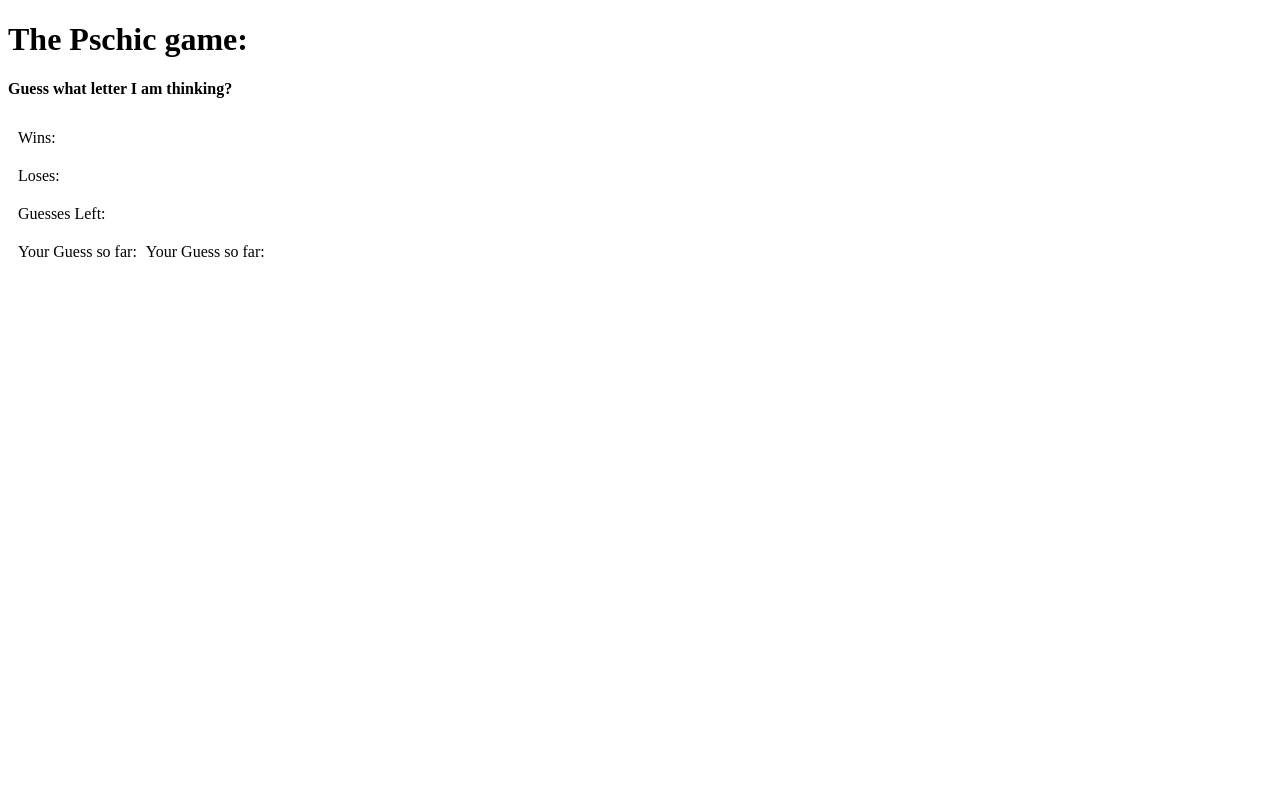
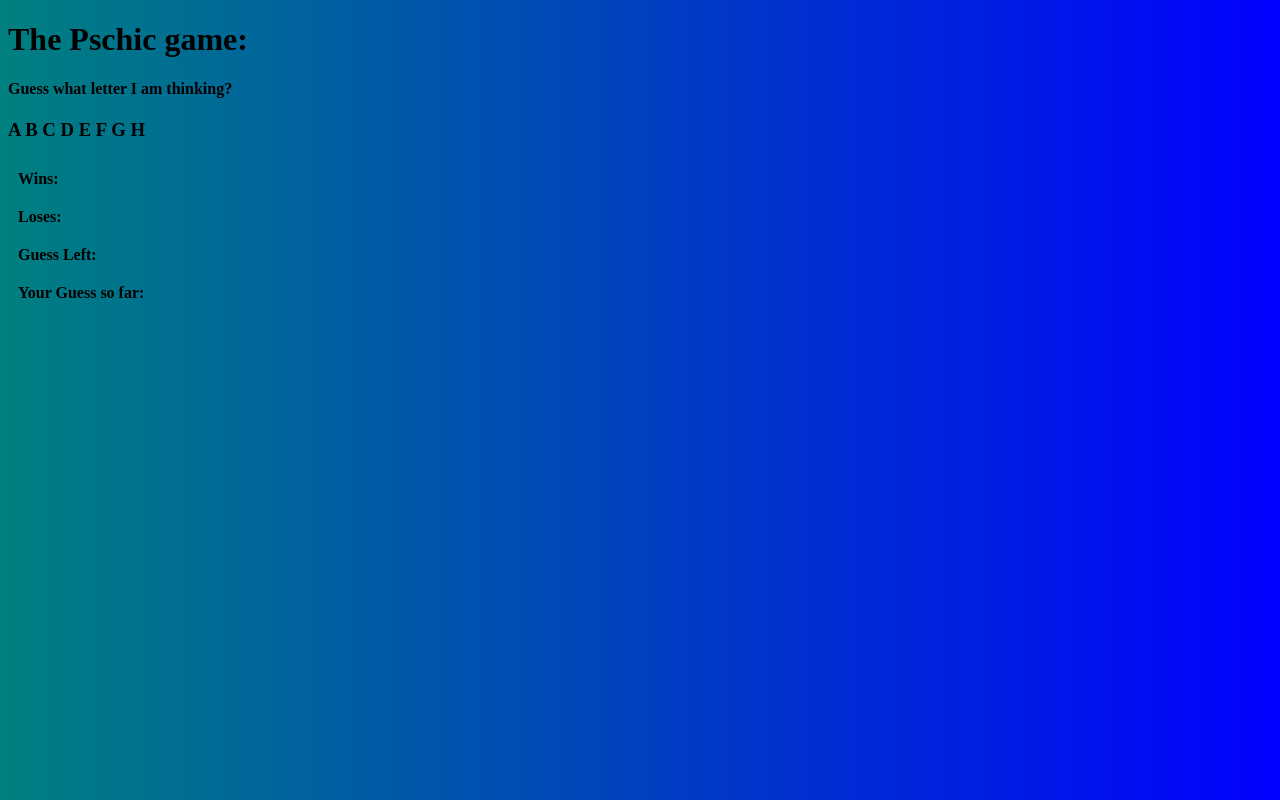
Before and after one commit to Sghsolomon/Psychic-game, a plain HTML site: page index.html in a window 1280 px wide. Drawn offline with Linux system fonts and the light colour scheme.

Commit message:
I have updated three files

```diff
--- a/assets/index.js
+++ b/assets/index.js
@@ -1,15 +1,21 @@
+
+
+
+
 var wins = 0;
 var loses = 0;
 var guesses = 8;
 
-var letters = ['a', 'c', 'e', 'g', 'h', 'j', 'l', 'n', 'p', 'k'];
+var letters = ['a', 'b', 'c', 'd', 'e', 'f', 'g', 'h'];
 
 
-function noug(){}
+
 
 document.onkeyup = function(){
     var userGuess = String.fromCharCode(event.keyCode).toLowerCase();
+    console.log(userGuess);
     var computerGuess =   letters[Math.floor(Math.random() * letters.length)];
+    console.log(computerGuess);
     if(guesses == 0){
         guesses +=  8;
     }
@@ -21,6 +27,7 @@ document.onkeyup = function(){
 
     if(userGuess == computerGuess){
         wins++;
+        guesses = 8;
         document.getElementById('win').innerHTML =  wins;
     }  if(userGuess !== computerGuess && guesses == 0){
         loses++;
--- a/assets/style.css
+++ b/assets/style.css
@@ -1,3 +1,18 @@
+
+*{
+    box-sizing: border-box;
+}
+
+
+body {
+    background: linear-gradient(90deg, teal, blue);
+}
+
+
+#wrapper {
+    font-weight: 300;
+}
+
 p {
     display: inline;
     padding: 5px;
--- a/index.html
+++ b/index.html
@@ -10,18 +10,19 @@
     <h1>The Pschic game:</h1>
 
     <h4>Guess what letter I am thinking?</h6>
+        <h3>A B C D E F G H</h3>
         <div id="wrapper">
             <section>
-            Wins:<p id="win"></p>
+          <strong>Wins:</strong><p id="win"></p>
             </section>
             <section>
-       Loses:<p id="lose"></p>
+         <strong>Loses:</strong><p id="lose"></p>
             </section>
             <section>
-       Guesses Left:<p id="guess"></p>
+         <strong>Guess Left:</strong><p id="guess"></p>
        </section>
        <section>
-       Your Guess so far: <p id="key"> Your Guess so far:</p>
+        <strong>Your Guess so far:</strong> <p id="key"></p>
        </section>
         </div>
 
```
